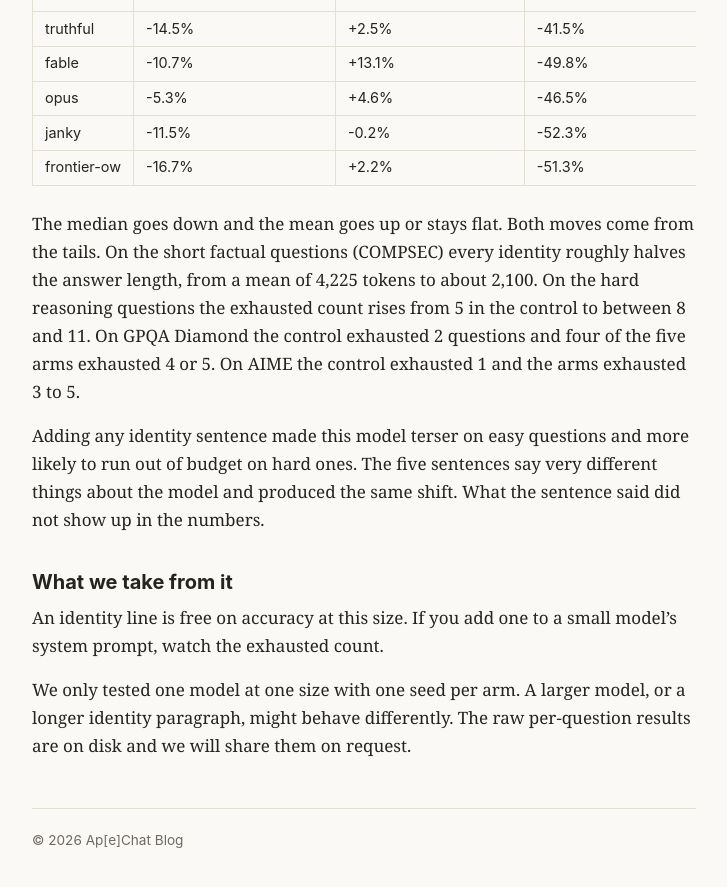
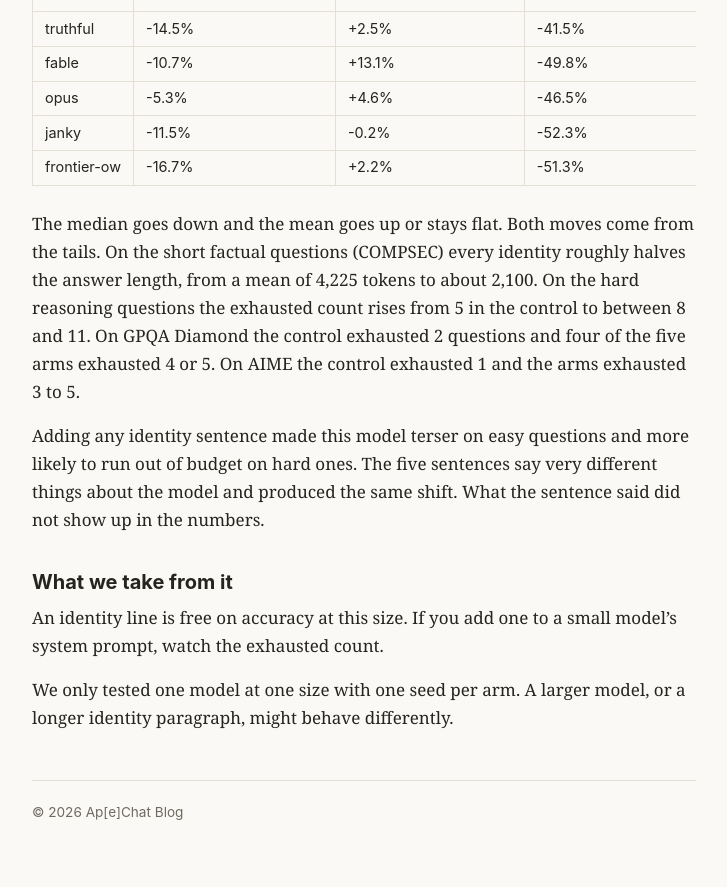
Before and after one commit to ayourtch-llm/apchat-blog, a Jekyll site: the page built from _posts/2026-09-19-tell-a-small-model-it-is-claude.md, in a window 1280 px wide and 900 px high, scrolled down 1735 px. Shown: the top 887 px of the window, without its empty margins (276-1003 px from the left). Built offline with Jekyll 4.4.1, drawn with Linux system fonts in a browser that asks for light colours.

Commit message:
Post: drop the results-on-request line

```diff
--- a/_posts/2026-09-19-tell-a-small-model-it-is-claude.md
+++ b/_posts/2026-09-19-tell-a-small-model-it-is-claude.md
@@ -63,4 +63,4 @@ Adding any identity sentence made this model terser on easy questions and more l
 
 An identity line is free on accuracy at this size. If you add one to a small model's system prompt, watch the exhausted count.
 
-We only tested one model at one size with one seed per arm. A larger model, or a longer identity paragraph, might behave differently. The raw per-question results are on disk and we will share them on request.
+We only tested one model at one size with one seed per arm. A larger model, or a longer identity paragraph, might behave differently.
```
